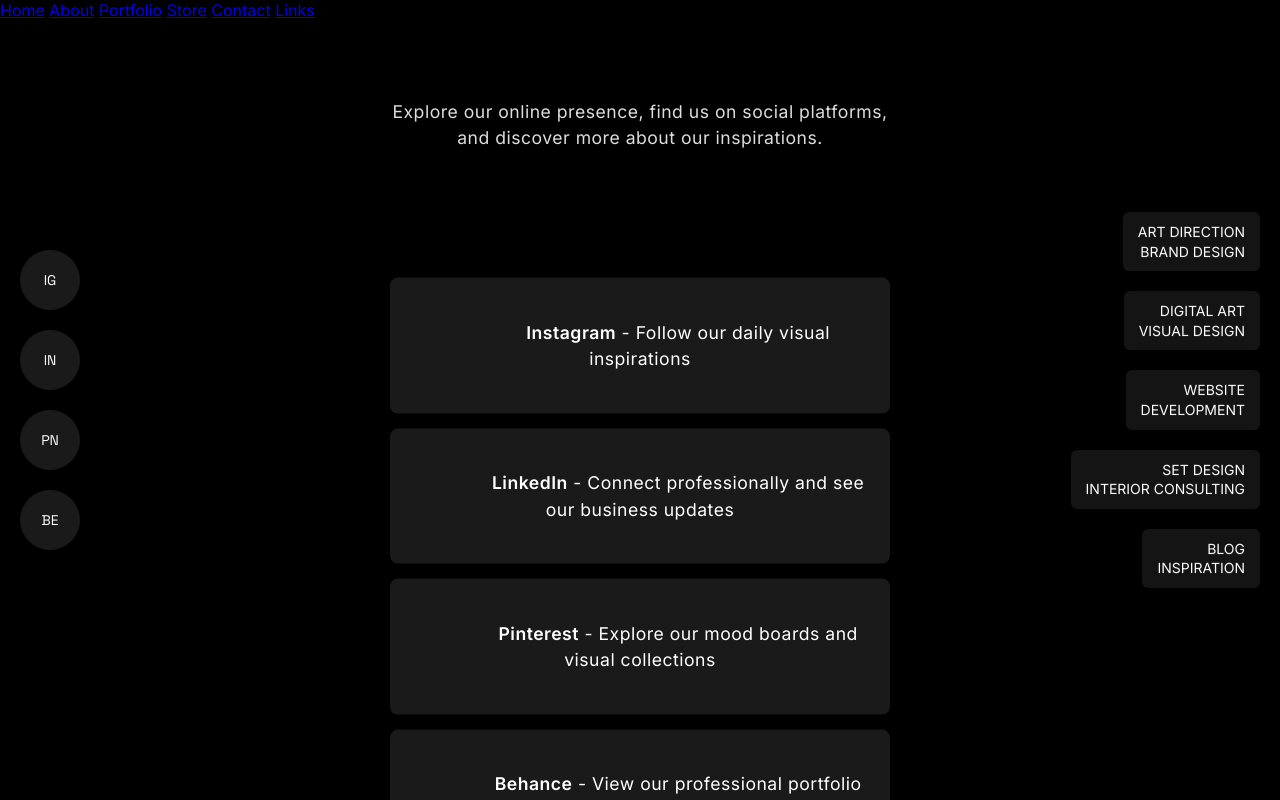
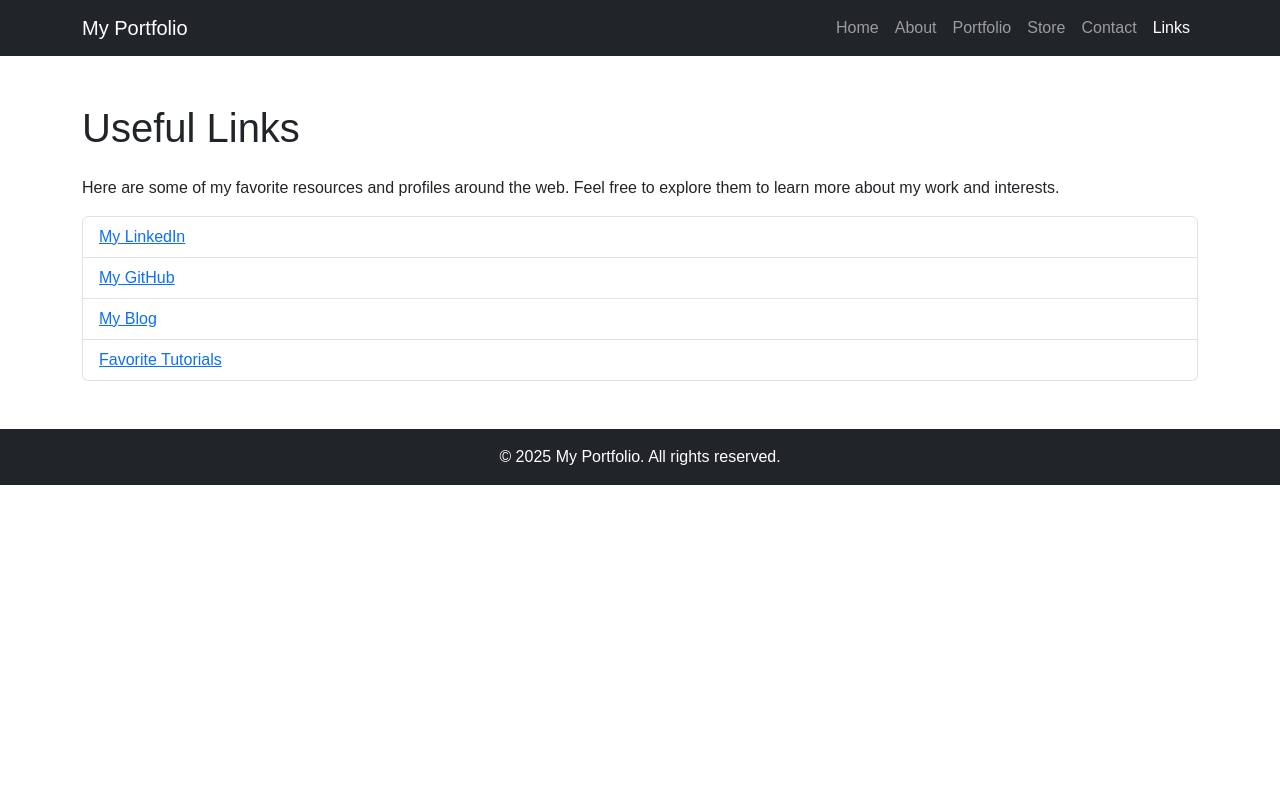
Before and after one commit to ajkileoo/PORTFOLIO-SITE, a website: page links.html in a window 1280 px wide. Drawn offline with nearby package versions, Linux system fonts and the light colour scheme; a web font is replaced by a local one.

Commit message:
Refactor links.html for improved layout and stylingUpdate links page with dynamic layout and style
Updated the links.html file to enhance the layout and styling using Bootstrap. Changed the title and removed unnecessary sections for a cleaner presentation.

```diff
--- a/links.html
+++ b/links.html
@@ -1,83 +1,54 @@
 <!DOCTYPE html>
+<!-- Updated October 26, 2025 -->
 <html lang="en">
 <head>
-  <meta charset="UTF-8" />
-  <meta name="viewport" content="width=device-width, initial-scale=1.0"/>
-  <title>Links - My Brand Studio</title>
-  <link rel="stylesheet" href="assets/css/style.css">
-  <link href="https://fonts.googleapis.com/css2?family=Playfair+Display:wght@400;700&family=Helvetica:wght@300;400;500&display=swap" rel="stylesheet">
+  <meta charset="UTF-8">
+  <meta name="viewport" content="width=device-width, initial-scale=1.0">
+  <title>Links - Portfolio</title>
+  <link href="https://cdn.jsdelivr.net/npm/bootstrap@5.3.3/dist/css/bootstrap.min.css" rel="stylesheet">
+  <link rel="stylesheet" href="./css/style.css">
 </head>
 <body>
   <!-- Navigation -->
-  <div class="nav-container">
-    <div class="main-nav">
-      <a href="index.html">Home</a>
-      <a href="about.html">About</a>
-      <a href="portfolio.html">Portfolio</a>
-      <a href="store.html">Store</a>
-      <a href="contact.html">Contact</a>
-      <a href="links.html">Links</a>
-    </div>
-    <div class="hamburger">
-      <div></div>
-      <div></div>
-      <div></div>
-    </div>
-  </div>
-
-  <div class="social-bar">
-    <a href="https://instagram.com" target="_blank" class="instagram" title="Instagram">IG</a>
-    <a href="https://linkedin.com" target="_blank" class="linkedin" title="LinkedIn">IN</a>
-    <a href="https://pinterest.com" target="_blank" class="pinterest" title="Pinterest">PN</a>
-    <a href="https://behance.net" target="_blank" class="behance" title="Behance">BE</a>
-  </div>
-
-  <div class="services-bar">
-    <div class="service-item">ART DIRECTION<br>BRAND DESIGN</div>
-    <div class="service-item">DIGITAL ART<br>VISUAL DESIGN</div>
-    <div class="service-item">WEBSITE<br>DEVELOPMENT</div>
-    <div class="service-item">SET DESIGN<br>INTERIOR CONSULTING</div>
-    <div class="service-item">BLOG<br>INSPIRATION</div>
-  </div>
-
-  <div class="hero">
-    <div class="hero-background"></div>
-    <div class="hero-content">
-      <h1 class="brand-title">LINKS</h1>
-      <div class="tagline">
-        CONNECT WITH US
-      </div>
-      <div class="bottom-content">
-        <div class="we-love" style="max-width:500px;margin:auto;">
-          <p>Explore our online presence, find us on social platforms, and discover more about our inspirations.</p>
-
-          <div style="display: flex; flex-direction: column; gap: 15px; margin-top: 30px;">
-            <a href="https://instagram.com" target="_blank" style="display: block; padding: 15px; background: rgba(255,255,255,0.1); border-radius: 8px; text-decoration: none; color: white; transition: all 0.3s ease;">
-              <strong>Instagram</strong> - Follow our daily visual inspirations
-            </a>
-
-            <a href="https://linkedin.com" target="_blank" style="display: block; padding: 15px; background: rgba(255,255,255,0.1); border-radius: 8px; text-decoration: none; color: white; transition: all 0.3s ease;">
-              <strong>LinkedIn</strong> - Connect professionally and see our business updates
-            </a>
-
-            <a href="https://pinterest.com" target="_blank" style="display: block; padding: 15px; background: rgba(255,255,255,0.1); border-radius: 8px; text-decoration: none; color: white; transition: all 0.3s ease;">
-              <strong>Pinterest</strong> - Explore our mood boards and visual collections
-            </a>
-
-            <a href="https://behance.net" target="_blank" style="display: block; padding: 15px; background: rgba(255,255,255,0.1); border-radius: 8px; text-decoration: none; color: white; transition: all 0.3s ease;">
-              <strong>Behance</strong> - View our professional portfolio and case studies
-            </a>
-
-            <a href="https://dribbble.com" target="_blank" style="display: block; padding: 15px; background: rgba(255,255,255,0.1); border-radius: 8px; text-decoration: none; color: white; transition: all 0.3s ease;">
-              <strong>Dribbble</strong> - Check out our design shots and works in progress
-            </a>
-          </div>
-        </div>
+  <nav class="navbar navbar-expand-lg navbar-dark bg-dark">
+    <div class="container">
+      <a class="navbar-brand" href="index.html">My Portfolio</a>
+      <button class="navbar-toggler" type="button" data-bs-toggle="collapse" data-bs-target="#navbarNav" aria-controls="navbarNav" aria-expanded="false" aria-label="Toggle navigation">
+        <span class="navbar-toggler-icon"></span>
+      </button>
+      <div class="collapse navbar-collapse" id="navbarNav">
+        <ul class="navbar-nav ms-auto">
+          <li class="nav-item"><a class="nav-link" href="index.html">Home</a></li>
+          <li class="nav-item"><a class="nav-link" href="about.html">About</a></li>
+          <li class="nav-item"><a class="nav-link" href="portfolio.html">Portfolio</a></li>
+          <li class="nav-item"><a class="nav-link" href="store.html">Store</a></li>
+          <li class="nav-item"><a class="nav-link" href="contact.html">Contact</a></li>
+          <li class="nav-item"><a class="nav-link active" href="links.html">Links</a></li>
+        </ul>
       </div>
     </div>
-  </div>
+  </nav>
 
-  <script src="assets/js/background-shuffle.js"></script>
-  <script src="assets/js/main.js"></script>
+  <!-- Links Section -->
+  <section class="py-5">
+    <div class="container">
+      <h1 class="mb-4">Useful Links</h1>
+      <p>Here are some of my favorite resources and profiles around the web. Feel free to explore them to learn more about my work and interests.</p>
+      <ul class="list-group">
+        <li class="list-group-item"><a href="#" target="_blank">My LinkedIn</a></li>
+        <li class="list-group-item"><a href="#" target="_blank">My GitHub</a></li>
+        <li class="list-group-item"><a href="#" target="_blank">My Blog</a></li>
+        <li class="list-group-item"><a href="#" target="_blank">Favorite Tutorials</a></li>
+      </ul>
+    </div>
+  </section>
+
+  <!-- Footer -->
+  <footer class="bg-dark text-white text-center py-3">
+    &copy; 2025 My Portfolio. All rights reserved.
+  </footer>
+
+  <script src="https://cdn.jsdelivr.net/npm/bootstrap@5.3.3/dist/js/bootstrap.bundle.min.js"></script>
+  <script src="./js/main.js"></script>
 </body>
 </html>
```
